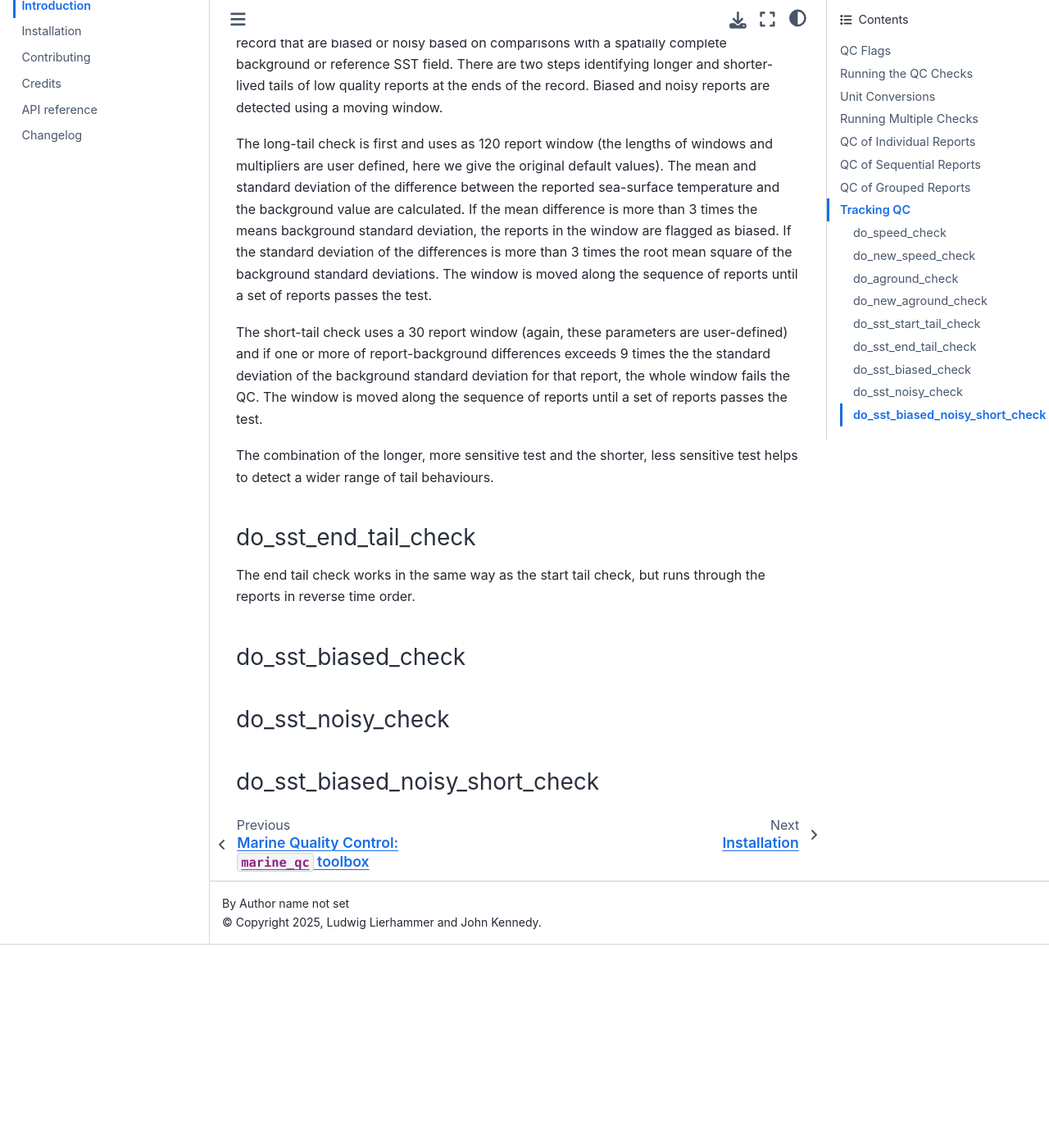
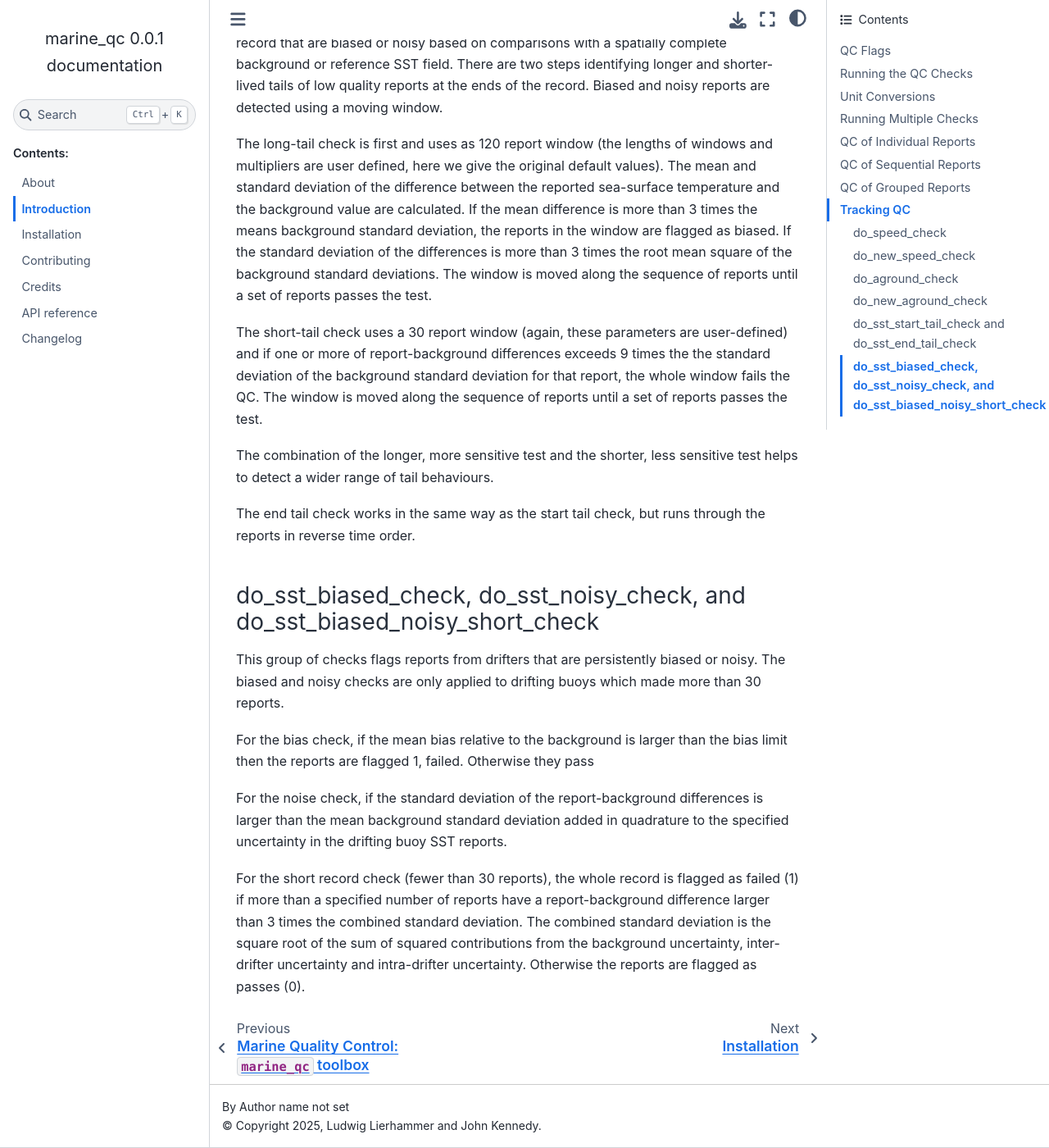
Before and after one commit to glamod/marine_qc, a Sphinx documentation site: the page built from docs/introduction.rst, in a window 1280 px wide and 1400 px high, scrolled down 8773 px. Shown: the whole window at 82% size. Built offline with Sphinx 7.4.7 and the Sphinx Book theme 1.1.4, drawn with Linux system fonts in a browser that asks for light colours; before the commit the page ends 9925 px from its top, so only the background shows below that; some of the changed text lies outside the part shown.

Commit message:
Remaining buoy track QC basic descriptions

```diff
--- a/docs/introduction.rst
+++ b/docs/introduction.rst
@@ -319,8 +319,8 @@ do_new_aground_check
 
 The new aground check is the same as the aground check but there is no upper window limit.
 
-do_sst_start_tail_check
-=======================
+do_sst_start_tail_check and do_sst_end_tail_check
+=================================================
 
 The tail checks (see also the end tail check) aim to flag reports at the start (or end) of a record that are
 biased or noisy based on comparisons with a spatially complete background or reference SST field. There are two steps
@@ -343,17 +343,22 @@ passes the test.
 The combination of the longer, more sensitive test and the shorter, less sensitive test helps to detect a wider range
 of tail behaviours.
 
-do_sst_end_tail_check
-=====================
-
 The end tail check works in the same way as the start tail check, but runs through the reports in reverse
 time order.
 
-do_sst_biased_check
-===================
+do_sst_biased_check, do_sst_noisy_check, and do_sst_biased_noisy_short_check
+============================================================================
 
-do_sst_noisy_check
-==================
+This group of checks flags reports from drifters that are persistently biased or noisy. The biased and noisy checks
+are only applied to drifting buoys which made more than 30 reports.
 
-do_sst_biased_noisy_short_check
-===============================
+For the bias check, if the mean bias relative to the background is larger than the bias limit then the reports are
+flagged 1, failed. Otherwise they pass
+
+For the noise check, if the standard deviation of the report-background differences is larger than the mean
+background standard deviation added in quadrature to the specified uncertainty in the drifting buoy SST reports.
+
+For the short record check (fewer than 30 reports), the whole record is flagged as failed (1) if more than a
+specified number of reports have a report-background difference larger than 3 times the combined standard deviation.
+The combined standard deviation is the square root of the sum of squared contributions from the background
+uncertainty, inter-drifter uncertainty and intra-drifter uncertainty. Otherwise the reports are flagged as passes (0).
```
